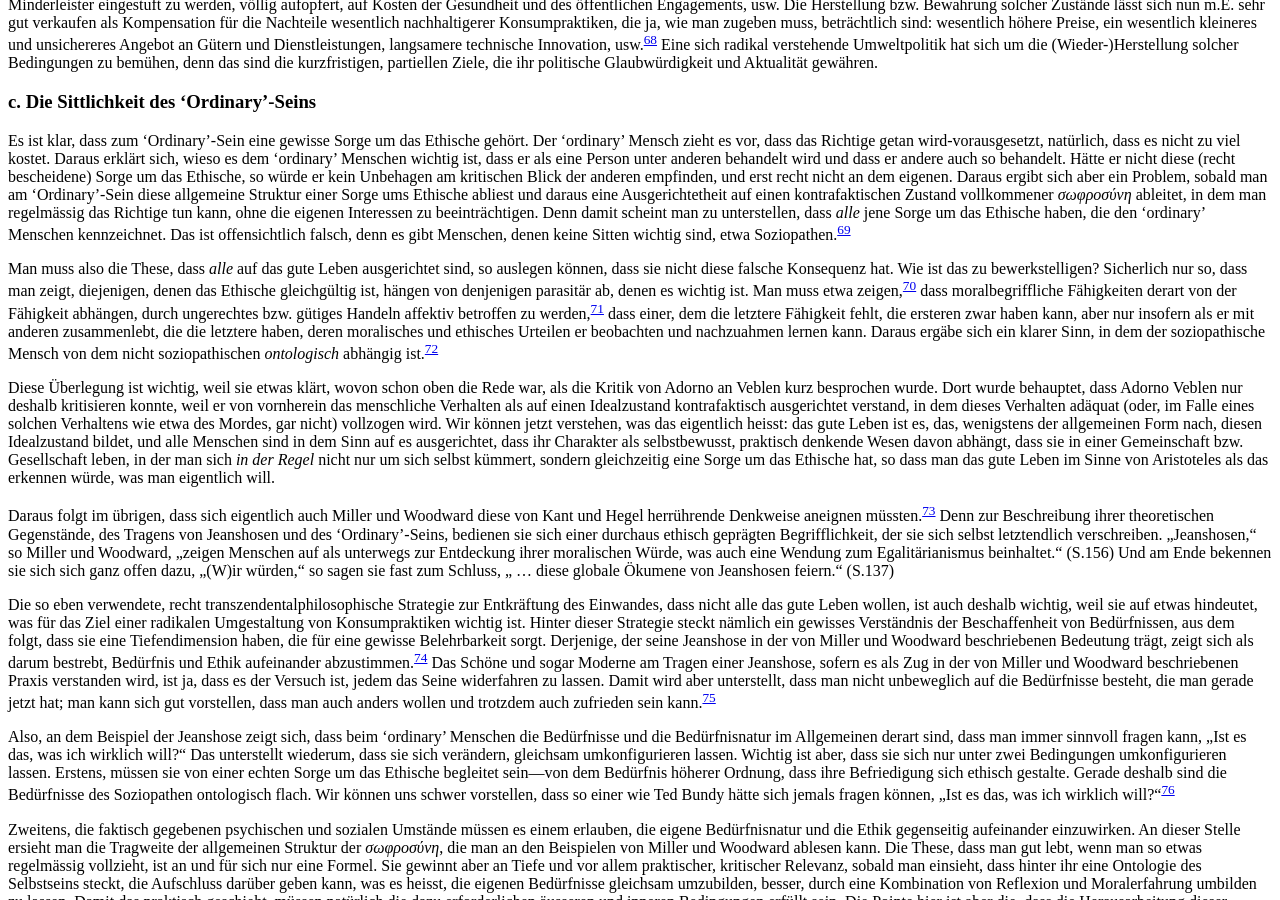
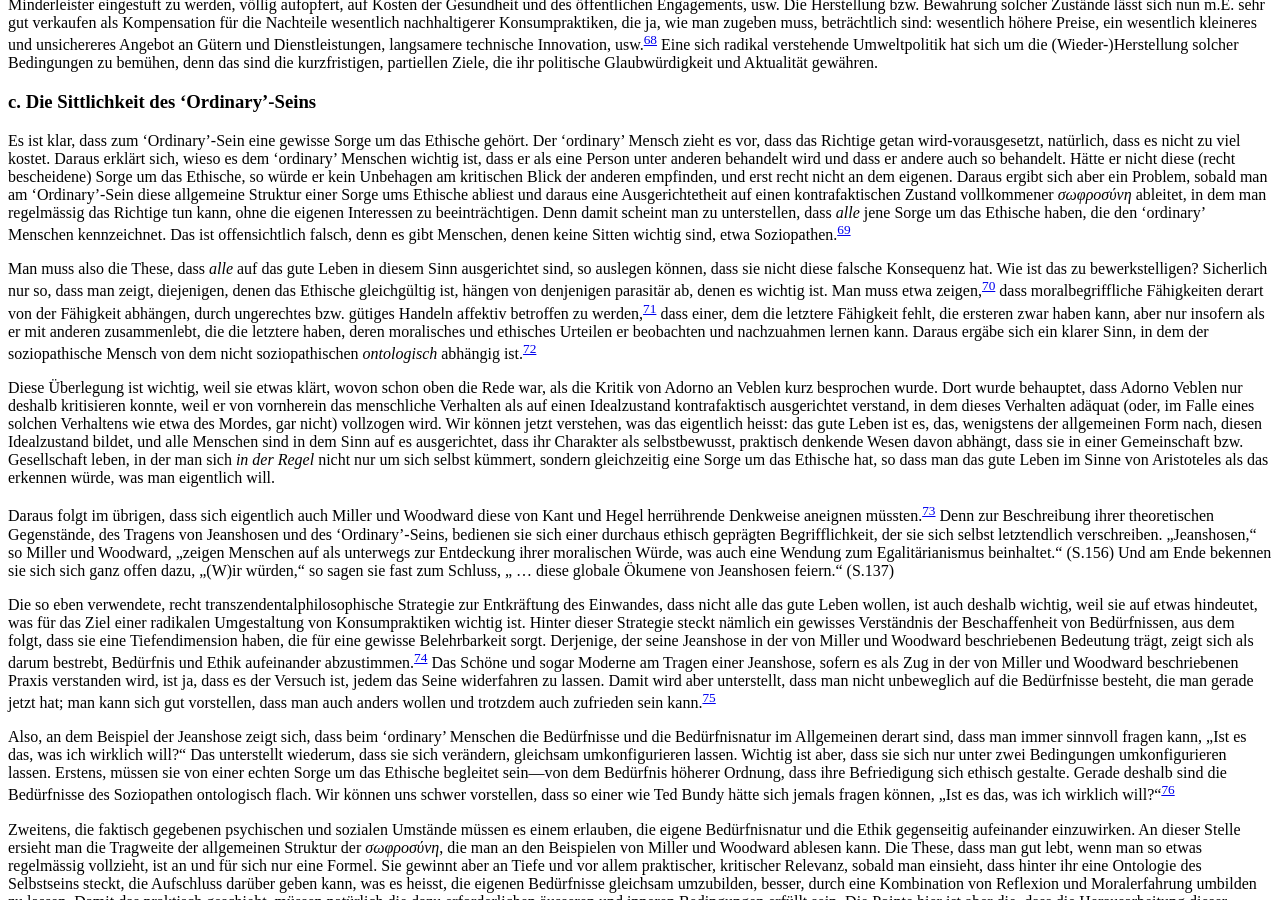
Before and after one commit to klepas/bruins-site, a Jekyll site: the page built from papers/_posts/2013-06-13-The-Struggle-for-the-Ordinary.md, in a window 1280 px wide and 900 px high, scrolled down 11792 px. Built offline with Jekyll 4.4.1, drawn with Linux system fonts in a browser that asks for light colours; nearby versions of some CDN libraries; some web fonts are replaced.

Commit message:
Updated 2013-06-13-The-Struggle-for-the-Ordinary.md

```diff
--- a/papers/_posts/2013-06-13-The-Struggle-for-the-Ordinary.md
+++ b/papers/_posts/2013-06-13-The-Struggle-for-the-Ordinary.md
@@ -226,7 +226,7 @@
 
 Es ist klar, dass zum ‘Ordinary’-Sein eine gewisse Sorge um das Ethische gehört. Der ‘ordinary’ Mensch zieht es vor, dass das Richtige getan wird-vorausgesetzt, natürlich, dass es nicht zu viel kostet. Daraus erklärt sich, wieso es dem ‘ordinary’ Menschen wichtig ist, dass er als eine Person unter anderen behandelt wird und dass er andere auch so behandelt. Hätte er nicht diese (recht bescheidene) Sorge um das Ethische, so würde er kein Unbehagen am kritischen Blick der anderen empfinden, und erst recht nicht an dem eigenen. Daraus ergibt sich aber ein Problem, sobald man am ‘Ordinary’-Sein diese allgemeine Struktur einer Sorge ums Ethische abliest und daraus eine Ausgerichtetheit auf einen kontrafaktischen Zustand vollkommener _σωφροσύνη_ ableitet, in dem man regelmässig das Richtige tun kann, ohne die eigenen Interessen zu beeinträchtigen. Denn damit scheint man zu unterstellen, dass _alle_ jene Sorge um das Ethische haben, die den ‘ordinary’ Menschen kennzeichnet. Das ist offensichtlich falsch, denn es gibt Menschen, denen keine Sitten wichtig sind, etwa Soziopathen.[^69]
 
-Man muss also die These, dass _alle_ auf das gute Leben ausgerichtet sind, so auslegen können, dass sie nicht diese falsche Konsequenz hat. Wie ist das zu bewerkstelligen? Sicherlich nur so, dass man zeigt, diejenigen, denen das Ethische gleichgültig ist, hängen von denjenigen parasitär ab, denen es wichtig ist. Man muss etwa zeigen,[^70] dass moralbegriffliche Fähigkeiten derart von der Fähigkeit abhängen, durch ungerechtes bzw. gütiges Handeln affektiv betroffen zu werden,[^71] dass einer, dem die letztere Fähigkeit fehlt, die ersteren zwar haben kann, aber nur insofern als er mit anderen zusammenlebt, die die letztere haben, deren moralisches und ethisches Urteilen er beobachten und nachzuahmen lernen kann. Daraus ergäbe sich ein klarer Sinn, in dem der soziopathische Mensch von dem nicht soziopathischen _ontologisch_ abhängig ist.[^72]
+Man muss also die These, dass _alle_ auf das gute Leben in diesem Sinn ausgerichtet sind, so auslegen können, dass sie nicht diese falsche Konsequenz hat. Wie ist das zu bewerkstelligen? Sicherlich nur so, dass man zeigt, diejenigen, denen das Ethische gleichgültig ist, hängen von denjenigen parasitär ab, denen es wichtig ist. Man muss etwa zeigen,[^70] dass moralbegriffliche Fähigkeiten derart von der Fähigkeit abhängen, durch ungerechtes bzw. gütiges Handeln affektiv betroffen zu werden,[^71] dass einer, dem die letztere Fähigkeit fehlt, die ersteren zwar haben kann, aber nur insofern als er mit anderen zusammenlebt, die die letztere haben, deren moralisches und ethisches Urteilen er beobachten und nachzuahmen lernen kann. Daraus ergäbe sich ein klarer Sinn, in dem der soziopathische Mensch von dem nicht soziopathischen _ontologisch_ abhängig ist.[^72]
 
 Diese Überlegung ist wichtig, weil sie etwas klärt, wovon schon oben die Rede war, als die Kritik von Adorno an Veblen kurz besprochen wurde. Dort wurde behauptet, dass Adorno Veblen nur deshalb kritisieren konnte, weil er von vornherein das menschliche Verhalten als auf einen Idealzustand kontrafaktisch ausgerichtet verstand, in dem dieses Verhalten adäquat (oder, im Falle eines solchen Verhaltens wie etwa des Mordes, gar nicht) vollzogen wird. Wir können jetzt verstehen, was das eigentlich heisst: das gute Leben ist es, das, wenigstens der allgemeinen Form nach, diesen Idealzustand bildet, und alle Menschen sind in dem Sinn auf es ausgerichtet, dass ihr Charakter als selbstbewusst, praktisch denkende Wesen davon abhängt, dass sie in einer Gemeinschaft bzw. Gesellschaft leben, in der man sich _in der Regel_ nicht nur um sich selbst kümmert, sondern gleichzeitig eine Sorge um das Ethische hat, so dass man das gute Leben im Sinne von Aristoteles als das erkennen würde, was man eigentlich will.
 
```
